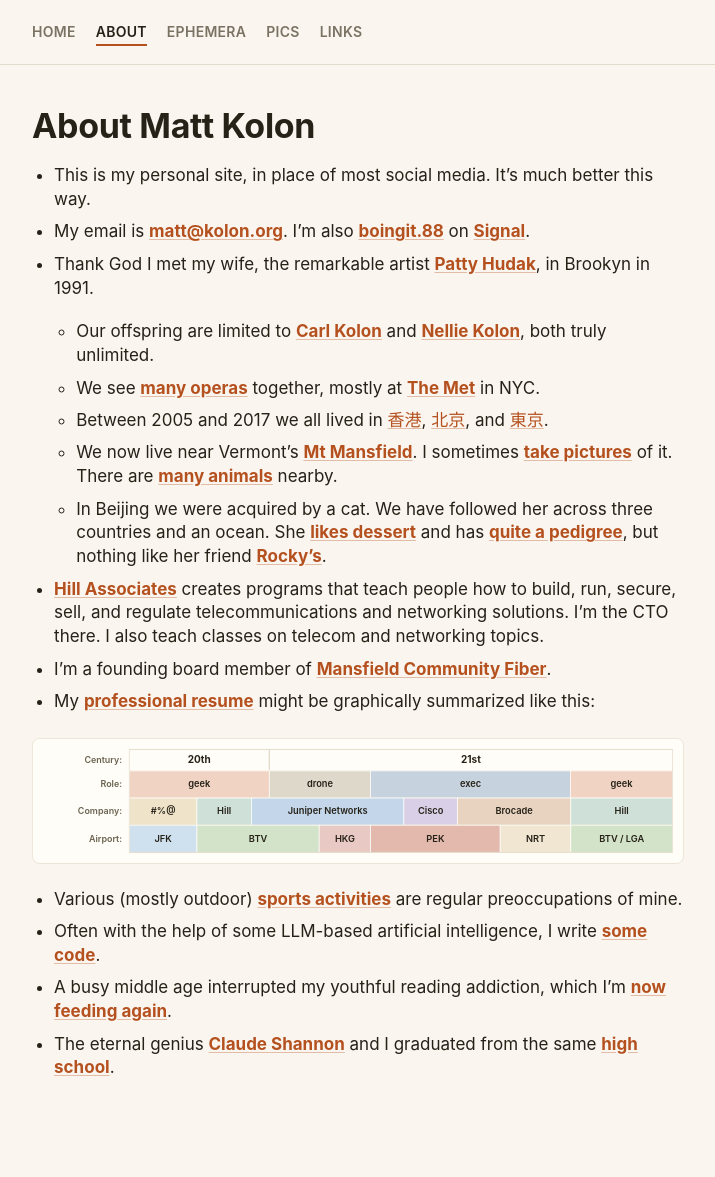
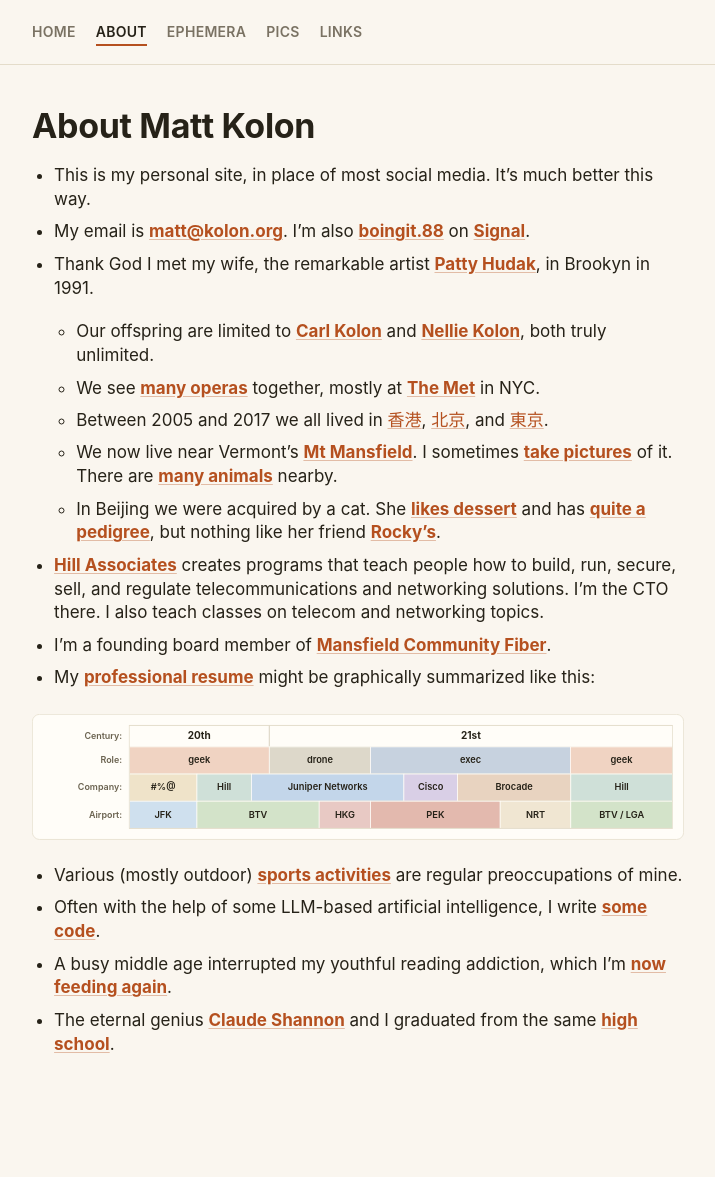
Before and after one commit to mkolon/mattkolon.com, a Jekyll site: the page built from about.md, in a window 1280 px wide. Shown: the whole page, without its empty margins (282-997 px from the left). Built offline with Jekyll 4.4.1, drawn with Linux system fonts in a browser that asks for light colours; after the commit the page ends 1153 px from its top, so only the background shows below that.

Commit message:
rebuild cleanup

```diff
--- a/about.md
+++ b/about.md
@@ -21,7 +21,7 @@
 
     - We now live near Vermont's [**Mt Mansfield**](https://en.wikipedia.org/wiki/Mount_Mansfield){:target="_blank"}. I sometimes [**take pictures**](https://photos.app.goo.gl/5XAN8cZtD3x7Abu79){:target="_blank"} of it.<br> There are [**many animals**](https://photos.app.goo.gl/zu9fcjeejZeKFK9k9){:target="_blank"} nearby.
 
-    - In Beijing we were acquired by a cat. We have followed her across three countries and an ocean. She [**likes dessert**](/assets/kiki.mov) and has [**quite a pedigree**](/assets/kiki.png), but nothing like her friend [**Rocky's**](/assets/rocky.png).
+    - In Beijing we were acquired by a cat. She [**likes dessert**](/assets/kiki.mov) and has [**quite a pedigree**](/assets/kiki.png), but nothing like her friend [**Rocky's**](/assets/rocky.png).
 
 - [**Hill Associates**](https://www.hillvt.com/){:target="_blank"} creates programs that teach people how to build, run, secure, sell, and regulate telecommunications and networking solutions. I'm the CTO there. I also teach classes on telecom and networking topics.
 
```
